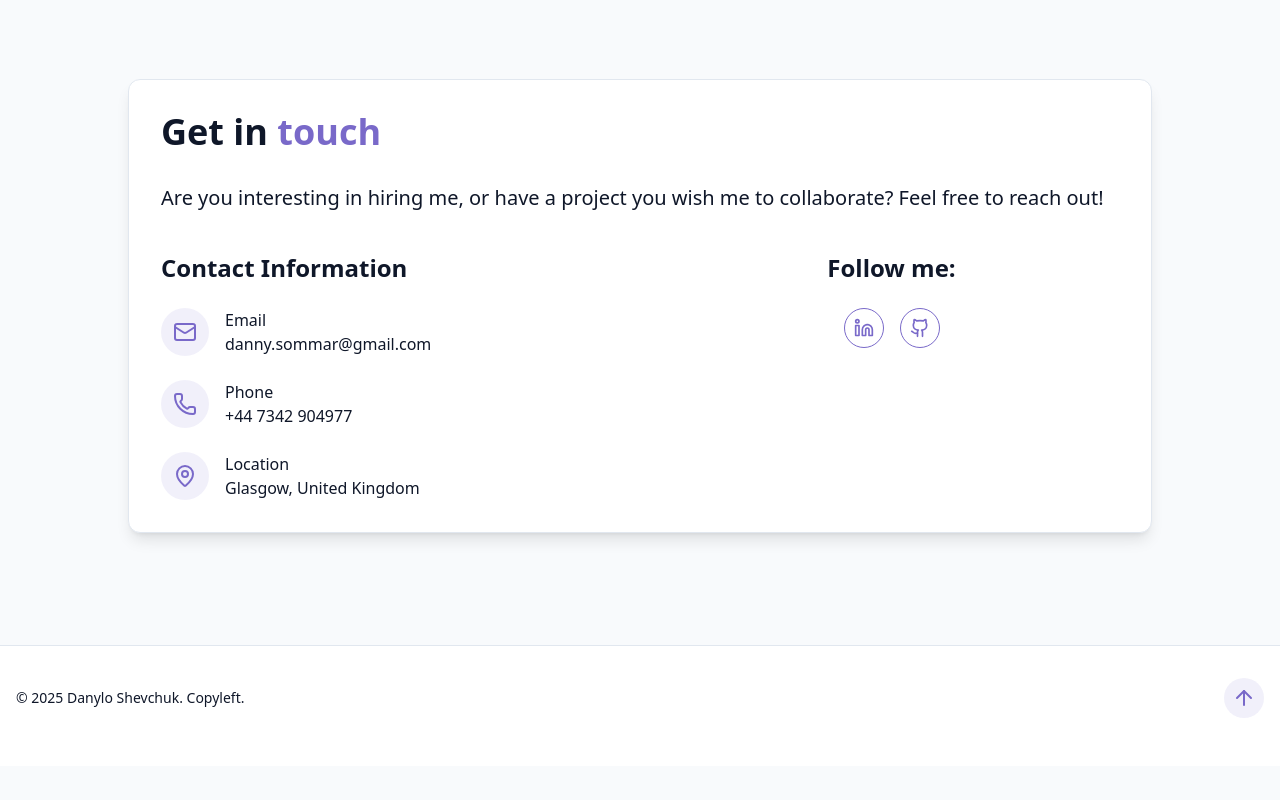
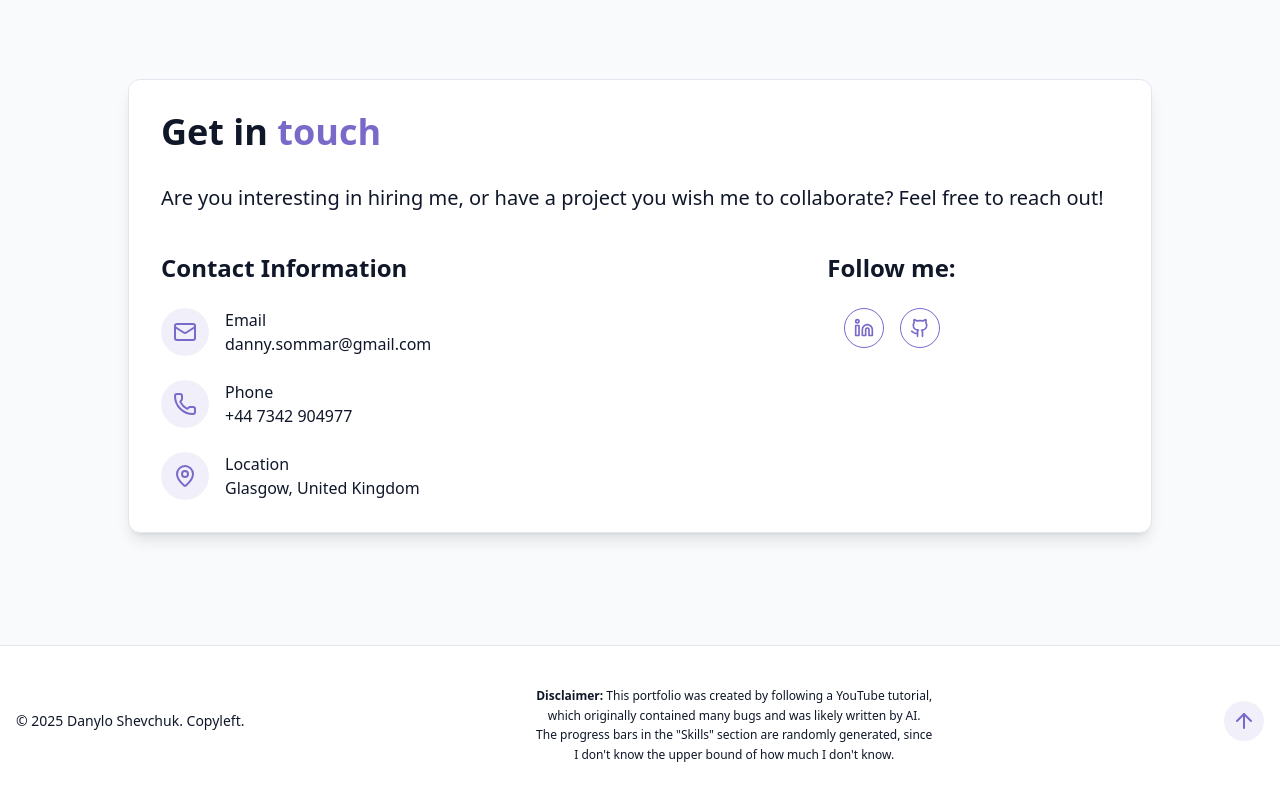
Before and after one commit to DannySommar/dannysommar.github.io, a React (Vite) app: page / in a window 1280 px wide. Shown: the part 3401-4201 px from the top of the page. Before the commit the page ends 4167 px from the top, so only its background shows below. Built offline with nearby package versions, Linux system fonts and the light colour scheme.

Commit message:
coming clean

```diff
--- a/src/components/Footer.jsx
+++ b/src/components/Footer.jsx
@@ -7,6 +7,12 @@ export default function Footer () {
             <p className="text-sm">
                 &copy; {new Date().getFullYear()} Danylo Shevchuk. Copyleft.
             </p>
+            <p className="text-xs mt-2 max-w-100 leading-relaxed">
+                <span className="font-bold">Disclaimer:</span> This portfolio was created by following a YouTube
+                tutorial, which originally contained many bugs and was likely written by AI. <br/>
+                The progress bars in the "Skills" section are randomly generated,
+                since I don't know the upper bound of how much I don't know.
+            </p>
 
             <a href="#hero" className="p-2 rounded-full bg-primary/10 hover:bg-primary/30 text-primary transition-colors">
                 <ArrowUp />
```
